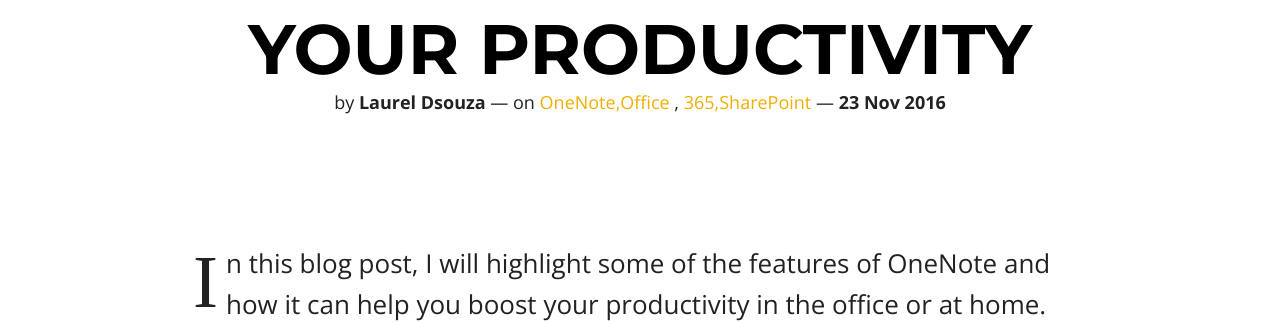
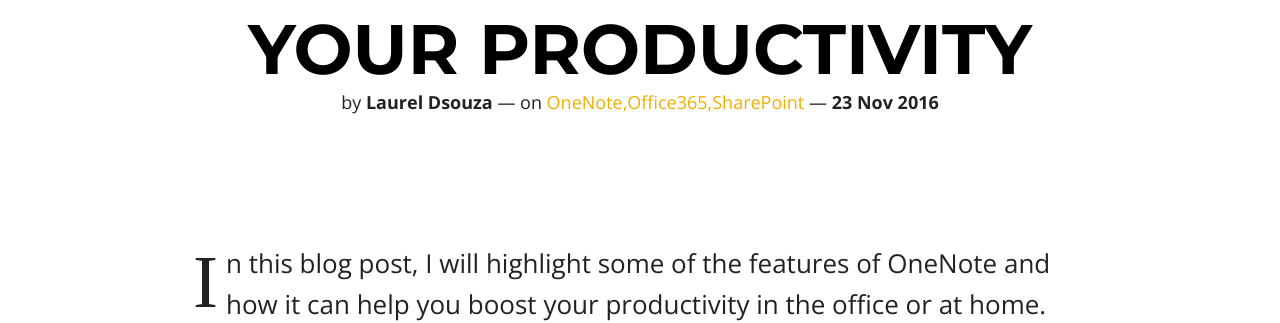
Before and after one commit to ldsouza/ldsouza.github.io, a Jekyll site: the page built from _posts/2016-11-23-how-microsoft-onenote-can-boost-your-productivity.md, in a window 1280 px wide and 900 px high. Shown: the part 363-686 px from the top of the window. Built offline with Jekyll 4.4.1, drawn with Linux system fonts in a browser that asks for light colours; nearby versions of some CDN libraries.

Commit message:
Created 2016-11-23-how-microsoft-onenote-can-boost-your-productivity.md

```diff
--- a/_posts/2016-11-23-how-microsoft-onenote-can-boost-your-productivity.md
+++ b/_posts/2016-11-23-how-microsoft-onenote-can-boost-your-productivity.md
@@ -5,7 +5,7 @@
 featured: false
 comments: false
 title: How Microsoft OneNote can boost your productivity
-tags: 'OneNote,Office 365,SharePoint'
+tags: 'OneNote,Office365,SharePoint'
 category: Office365
 ---
 In this blog post, I will highlight some of the features of OneNote and how it can help you boost your productivity in the office or at home.
```
